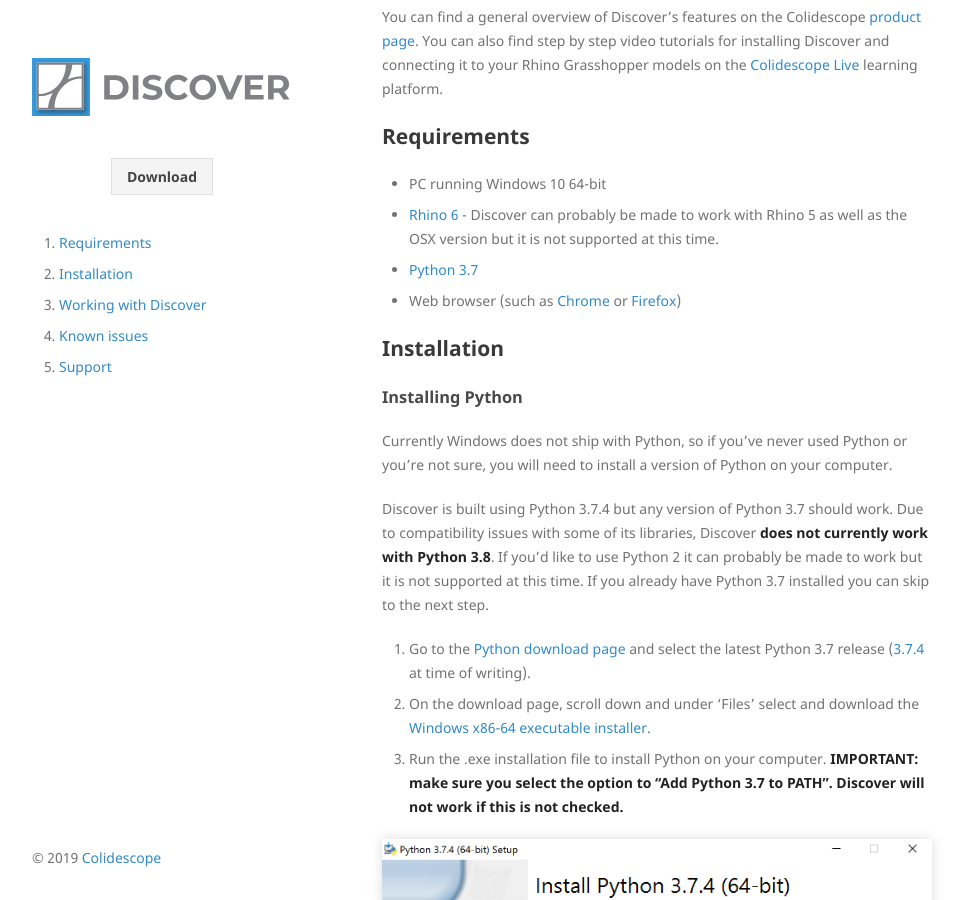
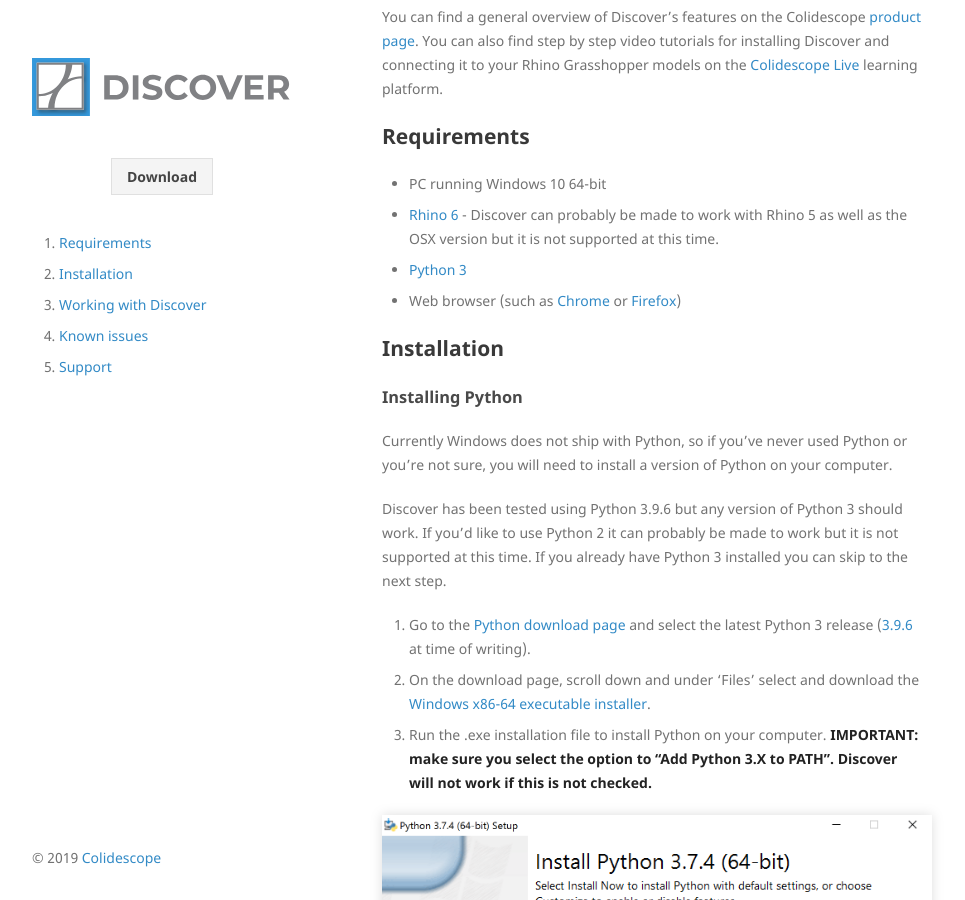
Before and after one commit to colidescope/discover, a Jekyll site: the page built from docs/index.md, in a window 1280 px wide and 900 px high, scrolled down 261 px. Shown: the whole window, without its empty margins (158-1123 px from the left). Built offline with Jekyll 4.4.1, drawn with Linux system fonts in a browser that asks for light colours.

Commit message:
Update index.md
Updated for latest version of Python

```diff
--- a/docs/index.md
+++ b/docs/index.md
@@ -14,7 +14,7 @@
 
 - PC running Windows 10 64-bit
 - [Rhino 6](https://www.rhino3d.com/download) - Discover can probably be made to work with Rhino 5 as well as the OSX version but it is not supported at this time.
-- [Python 3.7](https://www.python.org/downloads/windows/)
+- [Python 3](https://www.python.org/downloads/windows/)
 - Web browser (such as [Chrome](https://www.google.com/chrome/b/) or [Firefox](https://www.mozilla.org/en-US/firefox/new/))
 
 ## Installation
@@ -23,11 +23,11 @@
 
 Currently Windows does not ship with Python, so if you've never used Python or you're not sure, you will need to install a version of Python on your computer.
 
-Discover is built using Python 3.7.4 but any version of Python 3.7 should work. Due to compatibility issues with some of its libraries, Discover **does not currently work with Python 3.8**. If you'd like to use Python 2 it can probably be made to work but it is not supported at this time. If you already have Python 3.7 installed you can skip to the next step.
+Discover has been tested using Python 3.9.6 but any version of Python 3 should work. If you'd like to use Python 2 it can probably be made to work but it is not supported at this time. If you already have Python 3 installed you can skip to the next step.
 
-1. Go to the [Python download page](https://www.python.org/downloads/windows/) and select the latest Python 3.7 release ([3.7.4](https://www.python.org/downloads/release/python-374/) at time of writing).
-2. On the download page, scroll down and under 'Files' select and download the [Windows x86-64 executable installer](https://www.python.org/ftp/python/3.7.4/python-3.7.4-amd64.exe).
-3. Run the .exe installation file to install Python on your computer. **IMPORTANT: make sure you select the option to "Add Python 3.7 to PATH". Discover will not work if this is not checked.**
+1. Go to the [Python download page](https://www.python.org/downloads/windows/) and select the latest Python 3 release ([3.9.6](https://www.python.org/downloads/release/python-396/) at time of writing).
+2. On the download page, scroll down and under 'Files' select and download the [Windows x86-64 executable installer](https://www.python.org/ftp/python/3.9.6/python-3.9.6-amd64.exe).
+3. Run the .exe installation file to install Python on your computer. **IMPORTANT: make sure you select the option to "Add Python 3.X to PATH". Discover will not work if this is not checked.**
 
 <div class="shadow-box"><img src="/discover/assets/img/01.png"></div>
 
```
